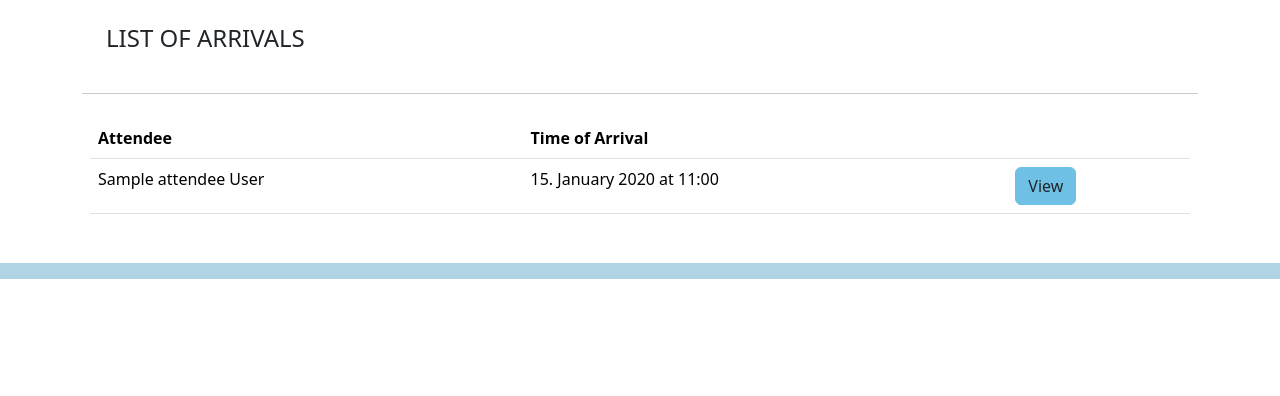
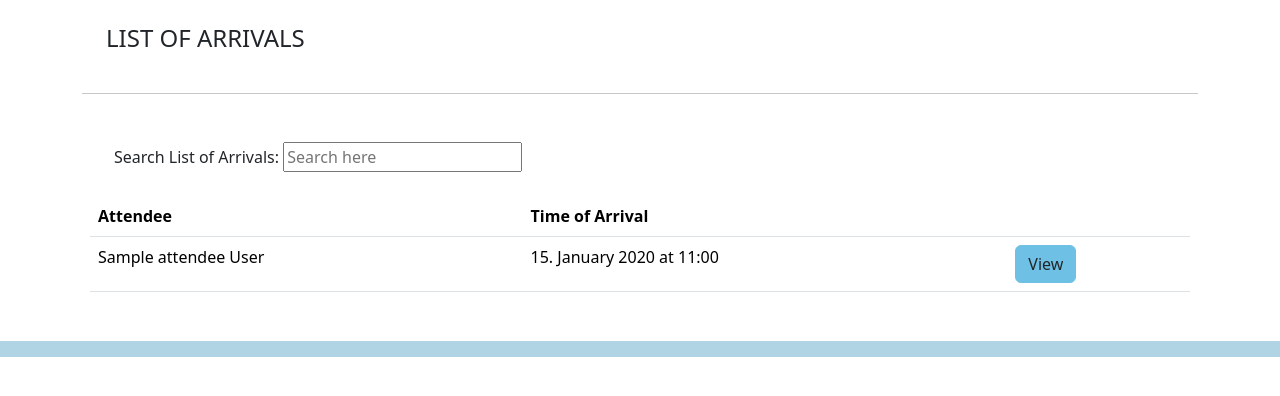
Before and after one commit to petmetic/conference-app, a Django app: page /arrivals/check/ in a window 1280 px wide. Shown: the part 106-502 px from the top of the page. Run offline with Django 5.2, Linux system fonts and the light colour scheme; tables that the repository leaves empty hold one stand-in row (values such as "Sample post").

Commit message:
added search filter for arrivals list

```diff
--- a/src/web/templates/base.html
+++ b/src/web/templates/base.html
@@ -11,6 +11,7 @@
     <link rel="preconnect" href="https://fonts.gstatic.com" crossorigin>
     <link href="https://fonts.googleapis.com/css2?family=Aleo:wght@300;400&display=swap" rel="stylesheet">
     <link rel="stylesheet" href="/static/css/base.css" type="text/css">
+    <script src="https://ajax.googleapis.com/ajax/libs/jquery/3.7.1/jquery.min.js"></script>
     <title>{% block title %} {% endblock %}</title>
 </head>
 <body>
--- a/src/web/templates/web/arrivals_add.html
+++ b/src/web/templates/web/arrivals_add.html
@@ -13,6 +13,5 @@
         {{ form.non_field_errors }}
         <button type="submit" name="submit" class="btn btn-body">Submit</button>
     </div>
-
 </form>
 {% endblock %}
--- a/src/web/templates/web/arrivals_check.html
+++ b/src/web/templates/web/arrivals_check.html
@@ -6,7 +6,12 @@
 </h4>
 <hr>
 <div class="p-2">
-    <table class="table">
+    <div class="col p-4" >
+        <label for="arrivals_name">Search List of Arrivals:</label>
+        <input id="arrivals_name" type="text" placeholder="Search here"/>
+    </div>
+
+    <table class="table p-t-4 m-t-4">
         <thead>
         <tr>
             <th scope="col">Attendee</th>
@@ -15,16 +20,25 @@
         </tr>
         </thead>
         {% for arrival in arrival_list %}
-        <tbody>
+        <tbody id="arrivals_list">
         <tr>
             <td>{{ arrival.attendee }}</td>
-            <td>{{arrival.arrival|date:"d. F Y"}}  at {{arrival.arrival|time:"H:i"}}</td>
+            <td>{{arrival.arrival|date:"d. F Y"}} at {{arrival.arrival|time:"H:i"}}</td>
             <td><a class="btn btn-body p-l-4"
                    href="{% url 'arrival' pk=arrival.pk %}">View
-                </a></td>
+            </a></td>
         </tr>
         {% endfor %}
         </tbody>
     </table>
 </div>
+<script>
+    $(document).ready(function () {
+        $("#arrivals_name").on("keyup", function () {
+            let value = $(this).val().toLowerCase();
+            $("#arrivals_list tr").filter(function () {
+                $(this).toggle($(this).text().toLowerCase().indexOf(value) > -1)
+            });
+        });
+    });</script>
 {% endblock %}
--- a/src/web/views.py
+++ b/src/web/views.py
@@ -54,8 +54,12 @@ def attendee_list(request):
 
 
 def arrivals_check(request):
-    arrivals = Arrival.objects.all()
-    return render(request, "web/arrivals_check.html", {"arrival_list": arrivals})
+    arrivals = Arrival.objects.filter()
+    return render(
+        request,
+        "web/arrivals_check.html",
+        {"arrival_list": arrivals},
+    )
 
 
 def arrivals_add(request):
```
